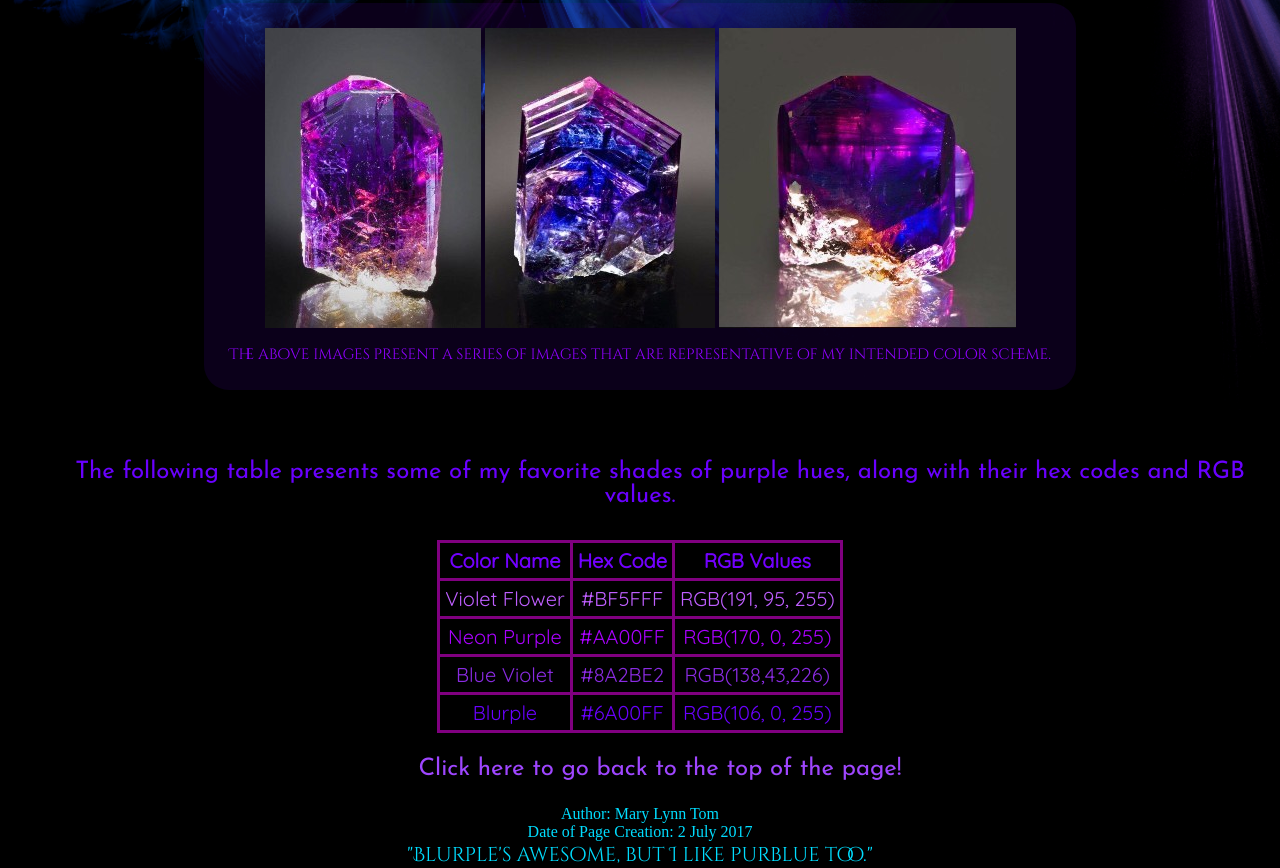
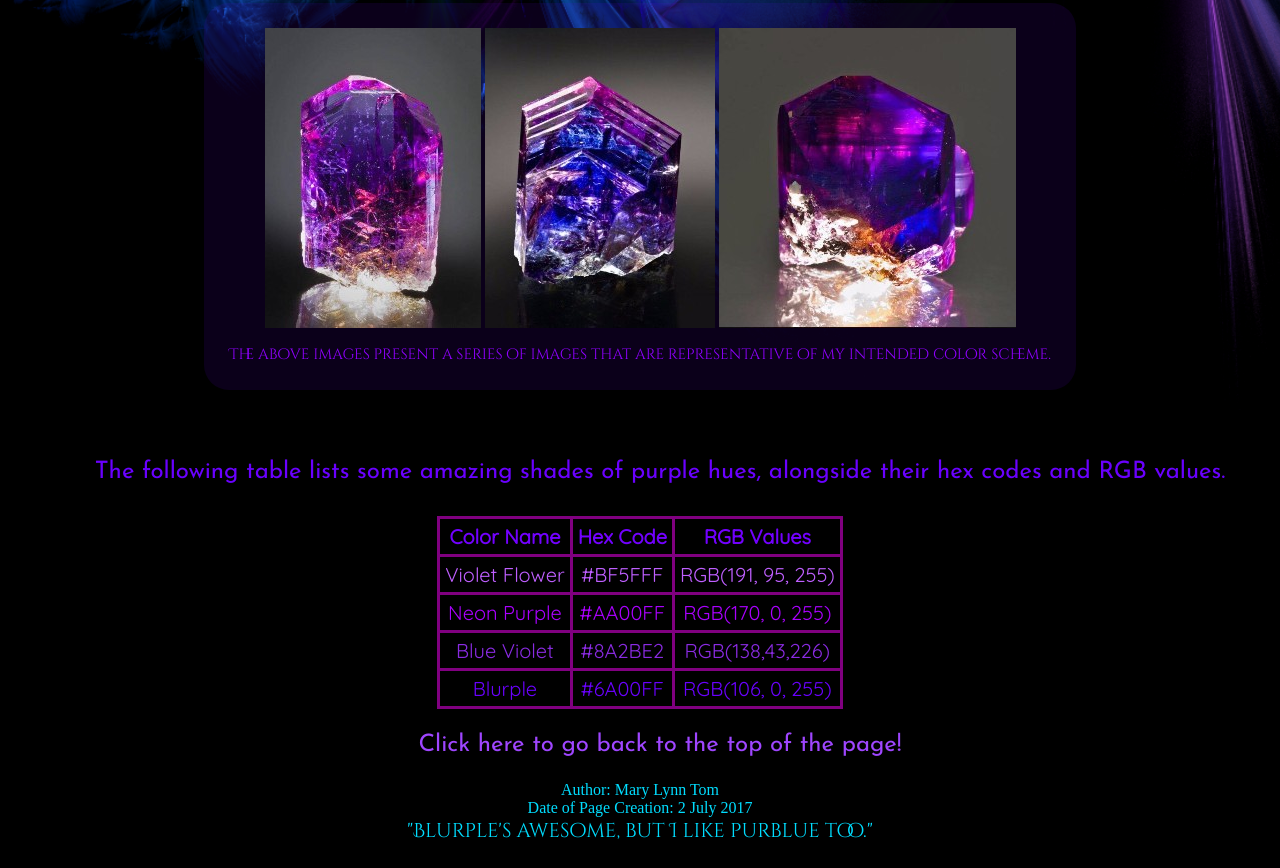
Before and after one commit to marylynntom/BlurpleIsAColor, a plain HTML site: page samples.html in a window 1280 px wide. Shown: the part 2844-3712 px from the top of the page. After the commit the page ends 3688 px from the top, so only its background shows below. Drawn offline with Linux system fonts and the light colour scheme; a web font is replaced by a local one.

Commit message:
Update samples.html

```diff
--- a/samples.html
+++ b/samples.html
@@ -269,8 +269,8 @@
 
 		</div>
 
-		<p class="par" style="text-align: center; margin-top: 50px;">The following table presents some of my favorite shades of
-			purple hues, along with their hex codes and RGB values.</p>
+		<p class="par" style="text-align: center; margin-top: 50px;">The following table lists some amazing shades of
+			purple hues, alongside their hex codes and RGB values.</p>
 
 		<table class="centerized colors" id="colors" style="margin-top: 32px;">
 
```
